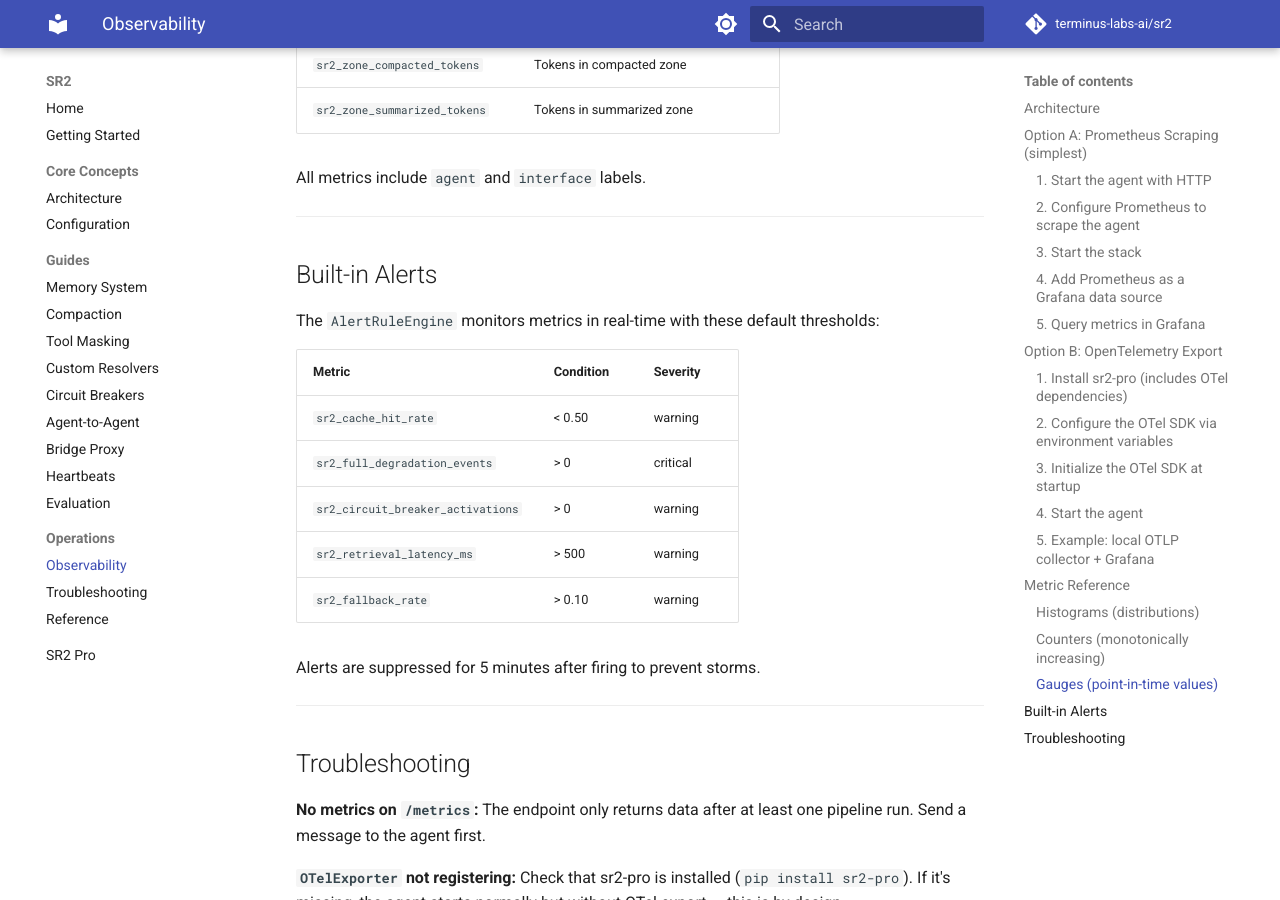
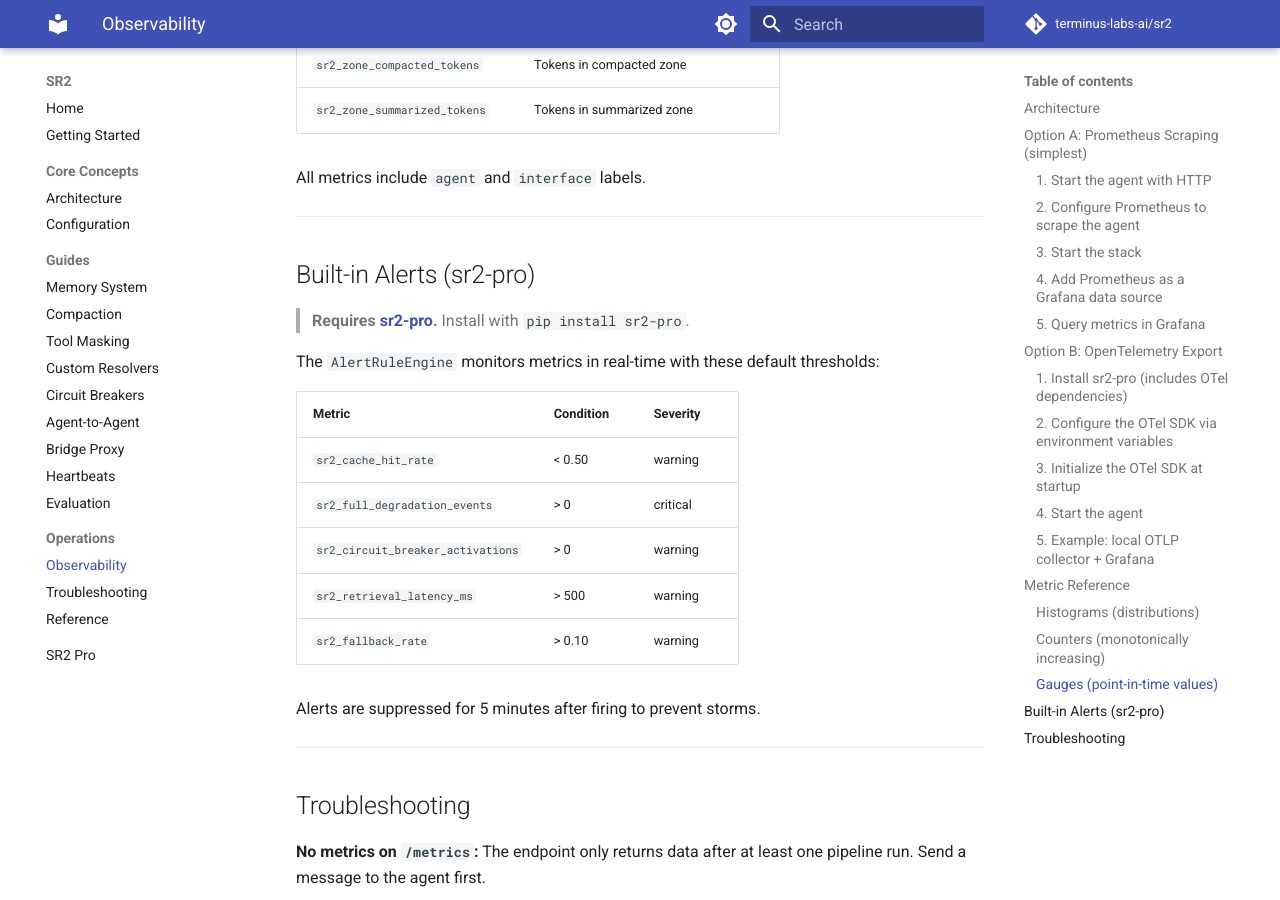
Before and after one commit to terminus-labs-ai/sr2, an MkDocs documentation site: the page built from docs/observability.md, in a window 1280 px wide and 900 px high, scrolled down 7647 px. Built offline with MkDocs 1.6.1 and Material for MkDocs 9.7.7, drawn with Linux system fonts in a browser that asks for light colours; comment, search, counter and statistics services are not loaded.

Commit message:
docs: clarify premium features require sr2-pro
Update CHANGELOG, ROADMAP, README, and observability docs to clearly
mark PostgreSQL, Prometheus, OpenTelemetry, and AlertRuleEngine as
sr2-pro features rather than built-in.

Co-Authored-By: Claude Opus 4.6 (1M context) <noreply@anthropic.com>

```diff
--- a/docs/observability.md
+++ b/docs/observability.md
@@ -316,7 +316,9 @@ All metrics include `agent` and `interface` labels.
 
 ---
 
-## Built-in Alerts
+## Built-in Alerts (sr2-pro)
+
+> **Requires [sr2-pro](https://sr2.dev/pricing).** Install with `pip install sr2-pro`.
 
 The `AlertRuleEngine` monitors metrics in real-time with these default thresholds:
 
```
Also changed, not shown: CHANGELOG.md (+3 -4 lines), README.md (+3 -3 lines), ROADMAP.md (+1 -1 lines).
